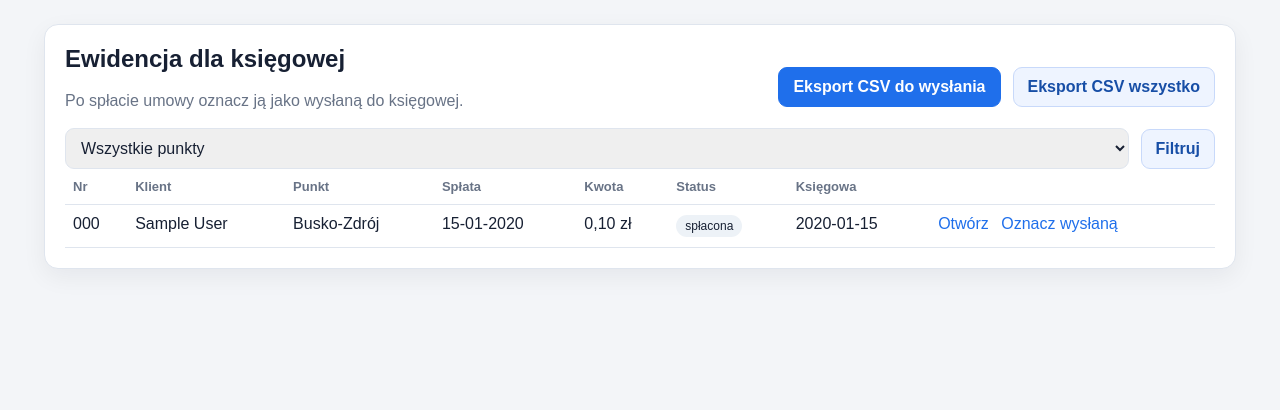
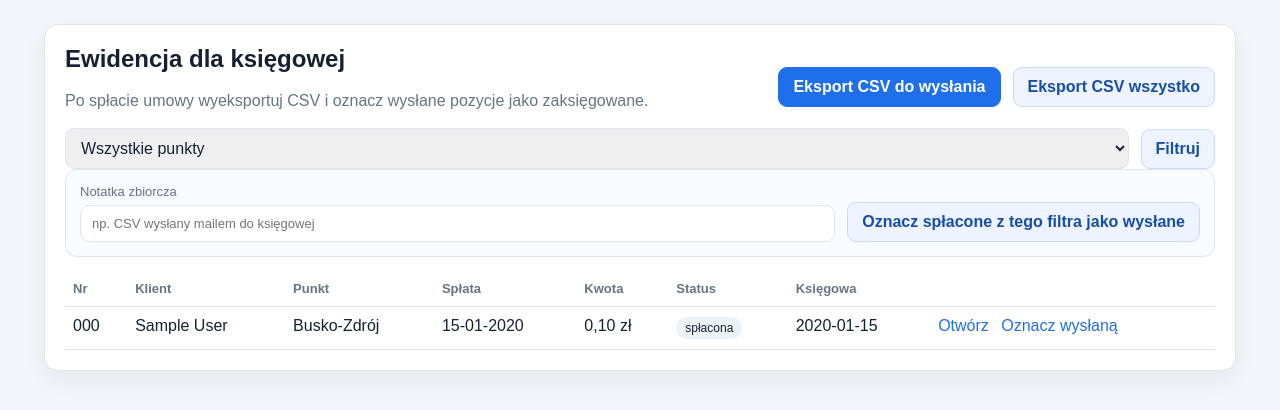
Before and after one commit to konbogcars-glitch/lombard, a Flask app: page /accounting in a window 1280 px wide. Shown: the part 46-456 px from the top of the page. Run offline with Flask 3, Linux system fonts and the light colour scheme; data comes from the database, SQL or seed files in the repository; tables that the repository leaves empty hold one stand-in row (values such as "Sample post").

Commit message:
Add bulk accounting workflow
Co-authored-by: konbogcars-glitch <konbogcars-glitch@users.noreply.github.com>

```diff
--- a/lombard/routes.py
+++ b/lombard/routes.py
@@ -391,6 +391,40 @@ def contract_account(contract_id: int) -> Response:
     return redirect(url_for("lombard.accounting"))
 
 
+@bp.route("/accounting/bulk-account", methods=["POST"])
+def accounting_bulk_account() -> Response:
+    branch_id = request.form.get("branch_id", type=int)
+    accounting_note = request.form.get("accounting_note", "").strip()
+    now = datetime.now().isoformat(timespec="seconds")
+
+    branch_clause = ""
+    params: list[int | str] = [now, now, accounting_note]
+    if branch_id:
+        branch_clause = "AND branch_id = ?"
+        params.append(branch_id)
+
+    cursor = get_db().execute(
+        f"""
+        UPDATE contracts
+        SET status = 'accounted',
+            accounted_at = COALESCE(accounted_at, ?),
+            accountant_sent_at = ?,
+            accounting_note = ?,
+            updated_at = CURRENT_TIMESTAMP
+        WHERE status = 'settled'
+        {branch_clause}
+        """,
+        tuple(params),
+    )
+    get_db().commit()
+
+    if cursor.rowcount:
+        flash(f"Oznaczono jako wysłane do księgowej: {cursor.rowcount}.", "success")
+    else:
+        flash("Brak spłaconych umów do oznaczenia dla wybranego filtra.", "warning")
+    return redirect(url_for("lombard.accounting", branch_id=branch_id) if branch_id else url_for("lombard.accounting"))
+
+
 @bp.route("/contracts/<int:contract_id>/pdf")
 def contract_pdf(contract_id: int) -> Response:
     contract = _contract_or_404(contract_id)
--- a/lombard/static/style.css
+++ b/lombard/static/style.css
@@ -240,6 +240,18 @@ button:hover {
   padding: 14px;
 }
 
+.bulk-accounting {
+  align-items: end;
+  background: #f8fbff;
+  border: 1px solid var(--line);
+  border-radius: 12px;
+  display: grid;
+  gap: 12px;
+  grid-template-columns: minmax(260px, 1fr) auto;
+  margin-bottom: 14px;
+  padding: 14px;
+}
+
 .details {
   display: grid;
   grid-template-columns: 190px minmax(0, 1fr);
@@ -349,6 +361,10 @@ button:hover {
     flex-wrap: wrap;
   }
 
+  .bulk-accounting {
+    grid-template-columns: 1fr;
+  }
+
   table {
     display: block;
     overflow-x: auto;
--- a/lombard/templates/accounting.html
+++ b/lombard/templates/accounting.html
@@ -5,7 +5,7 @@
   <div class="panel-heading">
     <div>
       <h1>Ewidencja dla księgowej</h1>
-      <p class="muted">Po spłacie umowy oznacz ją jako wysłaną do księgowej.</p>
+      <p class="muted">Po spłacie umowy wyeksportuj CSV i oznacz wysłane pozycje jako zaksięgowane.</p>
     </div>
     <div class="actions">
       <a class="button primary" href="{{ url_for('lombard.accounting_export', branch_id=selected_branch_id) if selected_branch_id else url_for('lombard.accounting_export') }}">Eksport CSV do wysłania</a>
@@ -24,6 +24,16 @@
   </form>
 
   {% if contracts %}
+    <form method="post" action="{{ url_for('lombard.accounting_bulk_account') }}" class="bulk-accounting">
+      {% if selected_branch_id %}
+        <input type="hidden" name="branch_id" value="{{ selected_branch_id }}">
+      {% endif %}
+      <label>Notatka zbiorcza
+        <input name="accounting_note" placeholder="np. CSV wysłany mailem do księgowej">
+      </label>
+      <button class="button">Oznacz spłacone z tego filtra jako wysłane</button>
+    </form>
+
     <table>
       <thead>
         <tr>
```
Also changed, not shown: tests/test_app_flow.py (+49 -0 lines), README.md.
